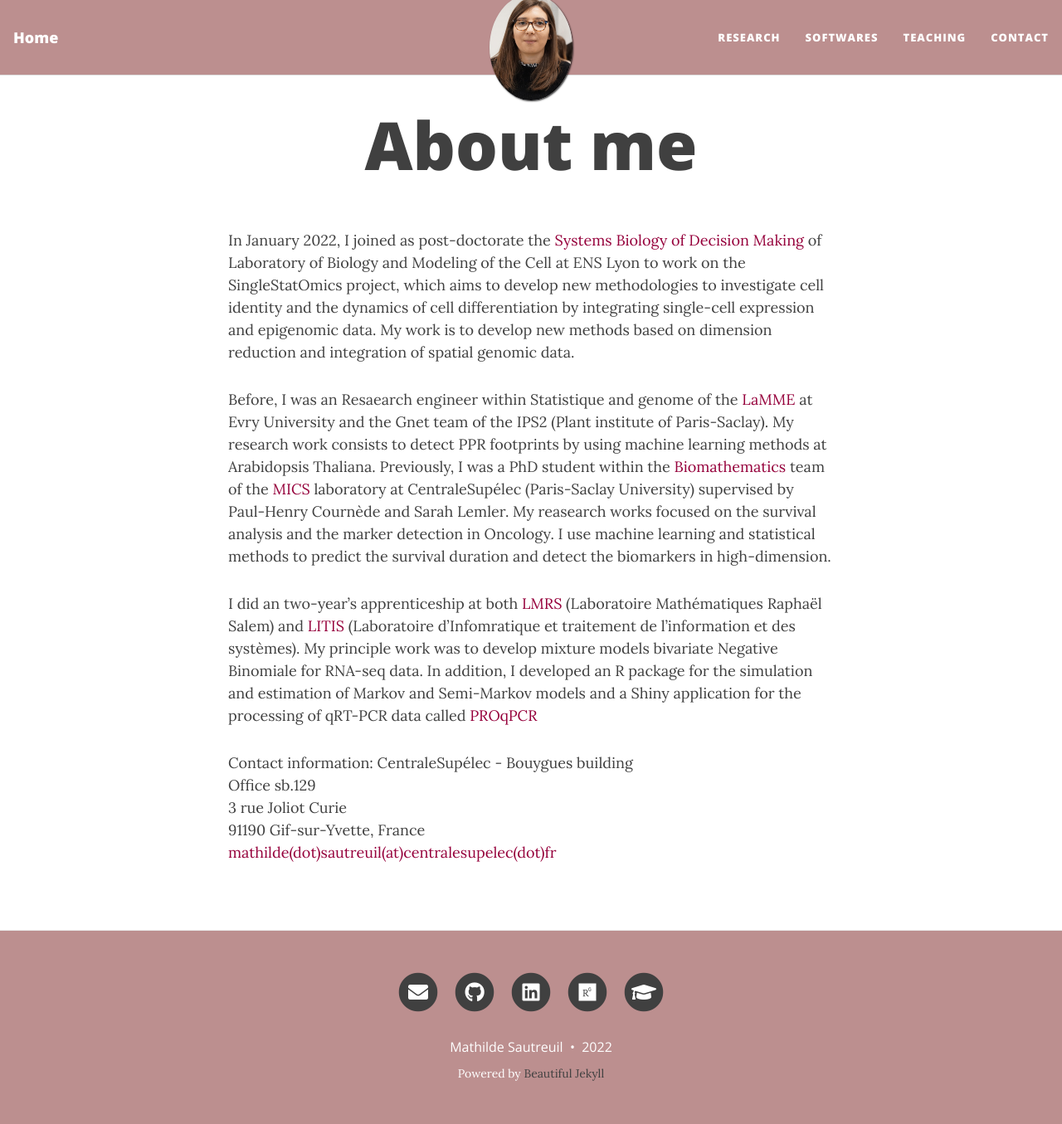
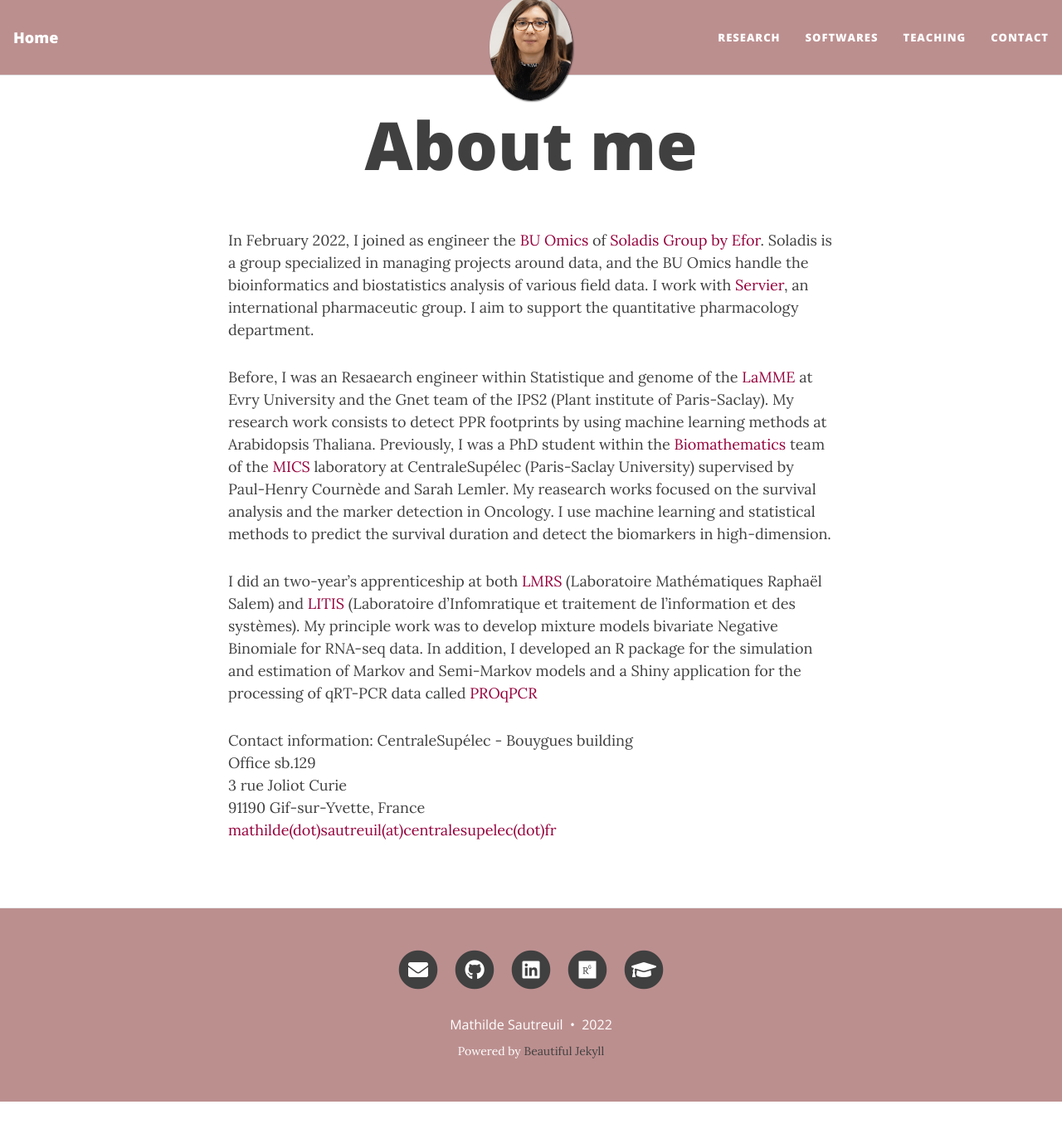
Before and after one commit to mathildesautreuil/mathildesautreuil.github.io, a Jekyll site: the page built from aboutme.md, in a window 1280 px wide and 1355 px high. Shown: the whole window at 83% size. Built offline with Jekyll 4.4.1, drawn with Linux system fonts in a browser that asks for light colours; nearby versions of some CDN libraries.

Commit message:
update january

```diff
--- a/aboutme.md
+++ b/aboutme.md
@@ -3,8 +3,7 @@
 title: About me
 description: Université Paris-Saclay, CentraleSupélec, MICS <a href = 'https://www.linkedin.com/in/mathilde-sautreuil-42612aa6'> <span class = 'fab fa-linkedin'> </span></a> <a href = 'https://www.linkedin.com/in/mathilde-sautreuil-42612aa6'> <span class = 'fab fa-github-square'></span> </a>
 ---
-
-In January 2022, I joined as post-doctorate the [Systems Biology of Decision Making](http://http://www.ens-lyon.fr/LBMC/equipes/systems-biology-of-decision-making) of Laboratory of Biology and Modeling of the Cell at ENS Lyon to work on the SingleStatOmics project, which aims to develop new methodologies to investigate cell identity and the dynamics of cell differentiation by integrating single-cell expression and epigenomic data. My work is to develop new methods based on dimension reduction and integration of spatial genomic data.
+In February 2022, I joined as engineer the [BU Omics](https://www.soladisomics.fr/) of [Soladis Group by Efor](https://www.soladis.com/). Soladis is a group specialized in managing projects around data, and the BU Omics handle the bioinformatics and biostatistics analysis of various field data. I work with [Servier](https://www.servier.fr/), an international pharmaceutic group. I aim to support the quantitative pharmacology department.
 
 Before, I was an Resaearch engineer within Statistique and genome of the [LaMME](http://www.math-evry.cnrs.fr/welcome){:target="\_blank"} at Evry University and the Gnet team of the IPS2 (Plant institute of Paris-Saclay). My research work consists to detect PPR footprints by using machine learning methods at Arabidopsis Thaliana.
 Previously, I was a PhD student within the <a href = 'http://biomathematics.mics.centralesupelec.fr/'>Biomathematics</a> team of the [MICS](http://mics.centralesupelec.fr/en/){:target="\_blank"} laboratory at CentraleSupélec (Paris-Saclay University) supervised by Paul-Henry Cournède and Sarah Lemler. My reasearch works focused on the survival analysis and the marker detection in Oncology. I use machine learning and statistical methods to predict the survival duration and detect the biomarkers in high-dimension.
```
